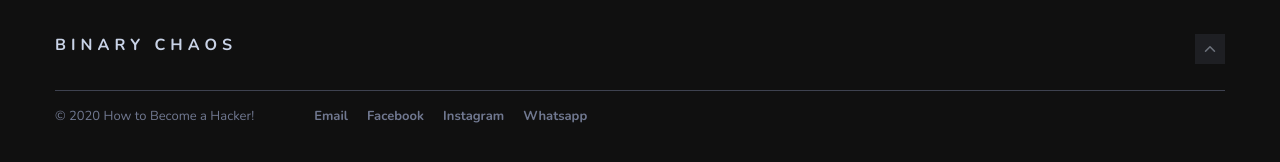
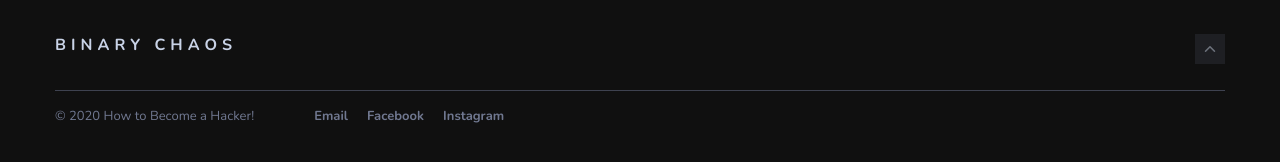
Before and after one commit to HackingProfessional/Security, a Jekyll site: the page built from index.html, in a window 1280 px wide and 900 px high, scrolled down 2587 px. Shown: the part 720-882 px from the top of the window. Built offline with Jekyll 4.4.1, drawn with Linux system fonts in a browser that asks for light colours; nearby versions of some CDN libraries; the list of posts is cut into pages by our own code.

Commit message:
Update footer.html

```diff
--- a/_includes/footer.html
+++ b/_includes/footer.html
@@ -28,9 +28,6 @@
               <li><a href="{{ site.instagram }}">Instagram</a></li>
               {% else %} {% endif %}
 
-              {% if site.whatsapp %}
-              <li><a href="{{ site.whatsapp }}">Whatsapp</a></li>
-              {% else %} {% endif %}
             </ul>
           </div>
         </div>
```
